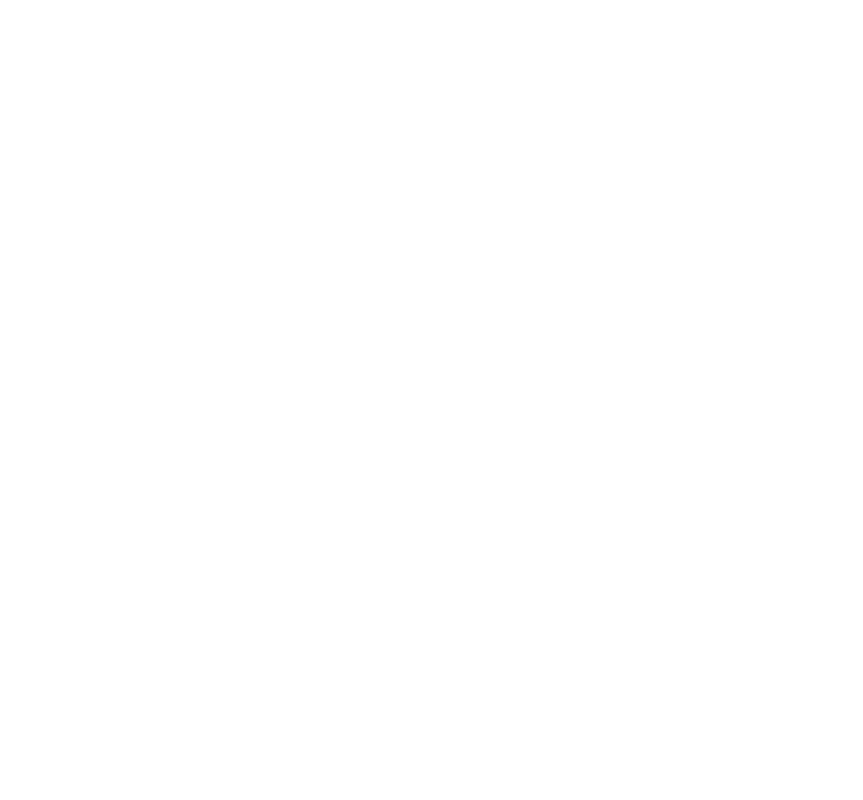
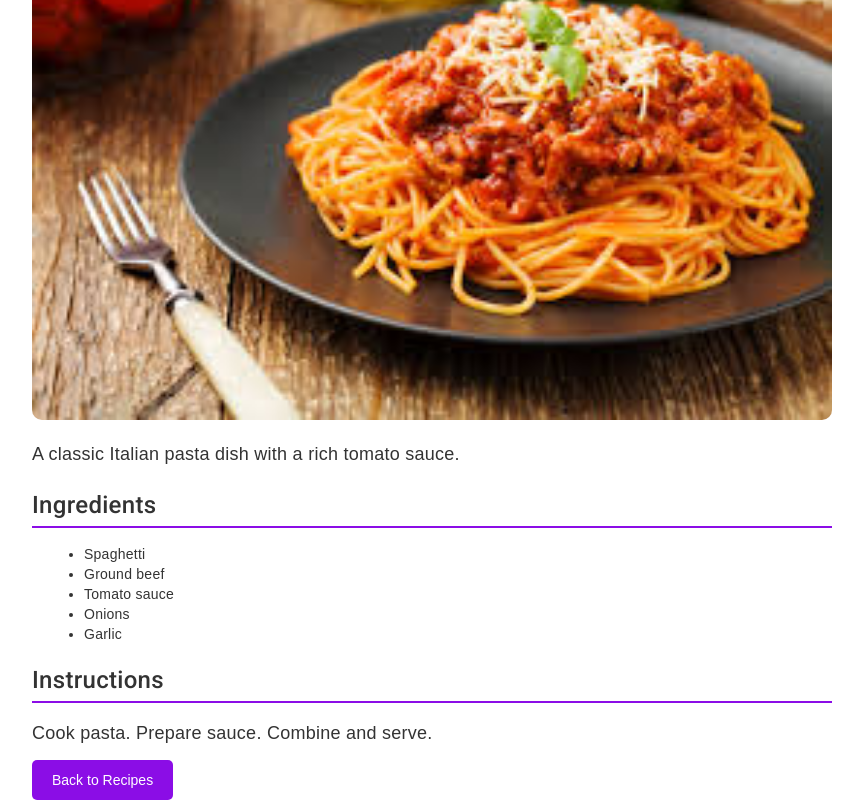
Before and after one commit to Karray-Faten/recette-app, an Angular app: page /recipes/1 in a window 1280 px wide. Shown: the part 258-1058 px from the top of the page, without its empty margins (208-1071 px from the left). Before the commit the page ends 800 px from the top, so only its background shows below. Built offline with nearby package versions, Linux system fonts and the light colour scheme.

Commit message:
developpement DetailRecipe and modification the home page

```diff
--- a/src/app/components/header/header.component.html
+++ b/src/app/components/header/header.component.html
@@ -1,5 +1,5 @@
 <mat-toolbar color="primary">
-  <span>Food Recipes</span>
+  <span> Tasty Recipes </span>
   <span class="spacer"></span>
   <a mat-button routerLink="/">Home</a>
   <a mat-button routerLink="/recipes">Recipes</a>
--- a/src/app/pages/add-recipe/add-recipe.component.html
+++ b/src/app/pages/add-recipe/add-recipe.component.html
@@ -1,6 +1,7 @@
 <mat-card class="add-recipe-card">
   <h2>Add a New Recipe</h2>
-  <form [formGroup]="recipeForm" (ngSubmit)="onSubmit()">
+  <form [formGroup]="recipeForm" >
+     <!--(ngSubmit)="//onSubmit()-->
     <!-- Nom de la recette -->
     <mat-form-field appearance="fill">
       <mat-label>Recipe Name</mat-label>
--- a/src/app/pages/add-recipe/add-recipe.component.ts
+++ b/src/app/pages/add-recipe/add-recipe.component.ts
@@ -20,14 +20,14 @@
     });
   }
 
-  onSubmit() {
-    if (this.recipeForm.valid) {
-      this.recipeService.addRecipe(this.recipeForm.value);
-      console.log('Recipe Data:', this.recipeForm.value);
-      alert('Recipe successfully added!');
-      this.recipeForm.reset();
-    } else {
-      alert('Please fill out the form correctly.');
-    }
-  }
+  //onSubmit() {
+    //if (this.recipeForm.valid) {
+      //this.recipeService.addRecipe(this.recipeForm.value);
+      //console.log('Recipe Data:', this.recipeForm.value);
+      //alert('Recipe successfully added!');
+      //this.recipeForm.reset();
+    //} else {
+      //alert('Please fill out the form correctly.');
+   // }
+  //}
 }
--- a/src/app/pages/home/home.component.css
+++ b/src/app/pages/home/home.component.css
@@ -1,9 +1,91 @@
+/* Global styles for the home container */
 .home-container {
+  font-family: 'Arial', sans-serif;
+  color: #333;
+}
+
+/* Hero section styles */
+.hero-section {
+  display: flex;
+  align-items: center;
+  justify-content: space-between;
+  background: linear-gradient(to right, #8b0de6, #8b0de6);
+  padding: 50px;
+  border-radius: 10px;
+  margin: 20px;
+  color: white;
+}
+
+.hero-content {
+  flex: 1;
+  margin-right: 20px;
+}
+
+.hero-content h1 {
+  font-size: 48px;
+  margin-bottom: 20px;
+}
+
+.hero-content p {
+  font-size: 18px;
+  margin-bottom: 30px;
+}
+
+.cta-button {
+  background-color: #b268e7;
+  color: white;
+  font-size: 16px;
+  padding: 10px 20px;
+  border: none;
+  border-radius: 5px;
+  cursor: pointer;
+  transition: background-color 0.3s ease;
+}
+
+.cta-button:hover {
+  background-color: #a06fc2;
+}
+
+.hero-image img {
+  width: 400px;
+  border-radius: 10px;
+  box-shadow: 0 4px 6px rgba(0, 0, 0, 0.1);
+}
+
+/* Features section styles */
+.features-section {
   text-align: center;
-  padding: 20px;
+  margin: 50px 20px;
 }
-img {
-  max-width: 100%;
-  height: auto;
+
+.features-section h2 {
+  font-size: 36px;
+  margin-bottom: 20px;
+}
+
+.features {
+  display: flex;
+  justify-content: space-around;
+  margin-top: 20px;
+}
+
+.feature {
+  text-align: center;
+  max-width: 300px;
+}
+
+.feature img {
+  width: 100%;
   border-radius: 10px;
+  margin-bottom: 15px;
 }
+
+.feature h3 {
+  font-size: 24px;
+  margin-bottom: 10px;
+}
+
+.feature p {
+  font-size: 16px;
+  color: #555;
+}
--- a/src/app/pages/home/home.component.html
+++ b/src/app/pages/home/home.component.html
@@ -1,5 +1,13 @@
 <div class="home-container">
-  <h1>Welcome to Food Recipes!</h1>
-  <p>Discover amazing recipes from all over the world.</p>
-  <img src="assets/home.jpg" alt="Delicious Food" />
+  <div class="hero-section">
+    <div class="hero-content">
+      <h1>Welcome to  Tasty Recipes  </h1>
+      <p>Discover amazing recipes from all over the world.</p>
+      <button class="cta-button" (click)="navigateToRecipes()">Start Cooking</button>
+
+    </div>
+    <div class="hero-image">
+      <img src="assets/Cooking.jpg" alt="Delicious Food" />
+    </div>
+  </div>
 </div>
--- a/src/app/pages/home/home.component.ts
+++ b/src/app/pages/home/home.component.ts
@@ -1,4 +1,5 @@
 import { Component } from '@angular/core';
+import { Router } from '@angular/router';
 
 @Component({
   selector: 'app-home',
@@ -6,5 +7,9 @@
   styleUrls: ['./home.component.css']
 })
 export class HomeComponent {
+  constructor(private router: Router) {}
 
+  navigateToRecipes() {
+    this.router.navigate(['/recipes']); // Redirige vers la page de recettes
+  }
 }
--- a/src/app/pages/recipe-details/recipe-details.component.css
+++ b/src/app/pages/recipe-details/recipe-details.component.css
@@ -0,0 +1,54 @@
+.recipe-details {
+  max-width: 800px;
+  margin: 20px auto;
+  font-family: Arial, sans-serif;
+  color: #333;
+}
+
+.recipe-details h1 {
+  font-size: 36px;
+  margin-bottom: 10px;
+}
+
+.recipe-details img {
+  width: 100%;
+  border-radius: 10px;
+  margin: 20px 0;
+}
+
+.recipe-details p {
+  font-size: 18px;
+  line-height: 1.6;
+}
+
+.recipe-details h2 {
+  margin-top: 20px;
+  font-size: 24px;
+  border-bottom: 2px solid #8b0de6;
+  padding-bottom: 5px;
+}
+
+.recipe-details ul {
+  list-style-type: disc;
+  margin-left: 20px;
+}
+
+.back-button {
+  display: inline-block;
+  padding: 10px 20px;
+  background-color: #8b0de6;
+  color: white;
+  border: none;
+  border-radius: 5px;
+  text-decoration: none;
+  cursor: pointer;
+}
+
+.back-button:hover {
+  background-color: #8b0de6;
+}
+
+.error {
+  text-align: center;
+  color: #ff6f61;
+}
--- a/src/app/pages/recipe-details/recipe-details.component.html
+++ b/src/app/pages/recipe-details/recipe-details.component.html
@@ -1,4 +1,20 @@
-<div class="recipe-details">
-  <h1>Recipe Details (ID: {{ recipeId }})</h1>
-  <!-- Afficher les détails ici après les avoir récupérés -->
+<div *ngIf="recipe" class="recipe-details">
+  <h1>{{ recipe.name }}</h1>
+  <img [src]="recipe.image" alt="{{ recipe.name }}" class="recipe-image" />
+  <p>{{ recipe.description }}</p>
+
+  <h2>Ingredients</h2>
+  <ul>
+    <li *ngFor="let ingredient of recipe.ingredients">{{ ingredient }}</li>
+  </ul>
+
+  <h2>Instructions</h2>
+  <p>{{ recipe.instructions }}</p>
+
+  <button class="back-button" routerLink="/recipes">Back to Recipes</button>
 </div>
+
+<div *ngIf="!recipe" class="error">
+  <h2>Recipe not found!</h2>
+  <button class="back-button" routerLink="/recipes">Back to Recipes</button>
+</div>
--- a/src/app/pages/recipe-details/recipe-details.component.ts
+++ b/src/app/pages/recipe-details/recipe-details.component.ts
@@ -7,13 +7,43 @@
   styleUrls: ['./recipe-details.component.css']
 })
 export class RecipeDetailsComponent implements OnInit {
+  recipe: any = null; // Propriété pour une recette spécifique
   recipeId: number | null = null;
+
+  recipes = [
+    {
+      id: 1,
+      name: 'Spaghetti Bolognese',
+      description: 'A classic Italian pasta dish with a rich tomato sauce.',
+      image: 'assets/spaghetti.jpg',
+      ingredients: ['Spaghetti', 'Ground beef', 'Tomato sauce', 'Onions', 'Garlic'],
+      instructions: 'Cook pasta. Prepare sauce. Combine and serve.'
+    },
+    {
+      id: 2,
+      name: 'Chicken Curry',
+      description: 'A flavorful and spicy chicken curry dish.',
+      image: 'assets/chicken-curry.png',
+      ingredients: ['Chicken', 'Coconut milk', 'Curry powder', 'Onions', 'Garlic'],
+      instructions: 'Cook chicken. Add spices and coconut milk. Simmer and serve.'
+    },
+    {
+      id: 3,
+      name: 'Chocolate Cake',
+      description: 'A moist and rich chocolate cake for dessert lovers.',
+      image: 'assets/cake-chocolat.jpg',
+      ingredients: ['Flour', 'Sugar', 'Cocoa powder', 'Eggs', 'Butter'],
+      instructions: 'Mix ingredients. Bake. Frost and enjoy.'
+    }
+  ];
 
   constructor(private route: ActivatedRoute) {}
 
-  ngOnInit() {
+  ngOnInit(): void {
+    // Récupérer l'ID de la recette depuis l'URL
     this.recipeId = Number(this.route.snapshot.paramMap.get('id'));
-    // Pour une vraie application, vous récupérerez les détails depuis un service ici.
-    console.log('Recipe ID:', this.recipeId);
+
+    // Trouver la recette correspondante
+    this.recipe = this.recipes.find(r => r.id === this.recipeId);
   }
 }
--- a/src/app/recipe.service.ts
+++ b/src/app/recipe.service.ts
@@ -4,20 +4,36 @@
   providedIn: 'root'  // Assurez-vous que 'providedIn: 'root'' est ajouté ici
 })
 export class RecipeService {
-  private storageKey = 'recipes';  // Clé pour le stockage dans localStorage
+  private recipes = [
+    {
+      id: 1,
+      name: 'Cheesecake',
+      description: 'Delicious creamy cheesecake',
+      image: 'assets/cheesecake.jpg',
+      ingredients: ['Cream cheese', 'Sugar', 'Eggs', 'Butter', 'Graham crackers'],
+      instructions: 'Mix ingredients, bake at 180°C for 30 minutes, and chill.'
+    },
+    {
+      id: 2,
+      name: 'Spaghetti Carbonara',
+      description: 'Classic Italian pasta dish',
+      image: 'assets/carbonara.jpg',
+      ingredients: ['Spaghetti', 'Eggs', 'Parmesan', 'Pancetta', 'Black pepper'],
+      instructions: 'Cook spaghetti, mix with eggs, parmesan, and pancetta.'
+    },
+    {
+      id: 3,
+      name: 'Tacos',
+      description: 'Spicy Mexican tacos with fresh ingredients',
+      image: 'assets/tacos.jpg',
+      ingredients: ['Tortillas', 'Ground beef', 'Cheese', 'Lettuce', 'Salsa'],
+      instructions: 'Assemble tortillas with beef, cheese, lettuce, and salsa.'
+    }
+  ];
 
-  constructor() { }
+  constructor() {}
 
-  // Récupérer toutes les recettes depuis localStorage
-  getRecipes() {
-    const recipes = localStorage.getItem(this.storageKey);
-    return recipes ? JSON.parse(recipes) : [];
-  }
-
-  // Ajouter une nouvelle recette dans localStorage
-  addRecipe(recipe: any) {
-    const recipes = this.getRecipes();
-    recipes.push(recipe);
-    localStorage.setItem(this.storageKey, JSON.stringify(recipes));
+  getRecipeById(id: number) {
+    return this.recipes.find(recipe => recipe.id === id) || null;
   }
 }
```
Also changed, not shown: src/assets/Cooking.jpg (added), src/assets/home.jpg.
